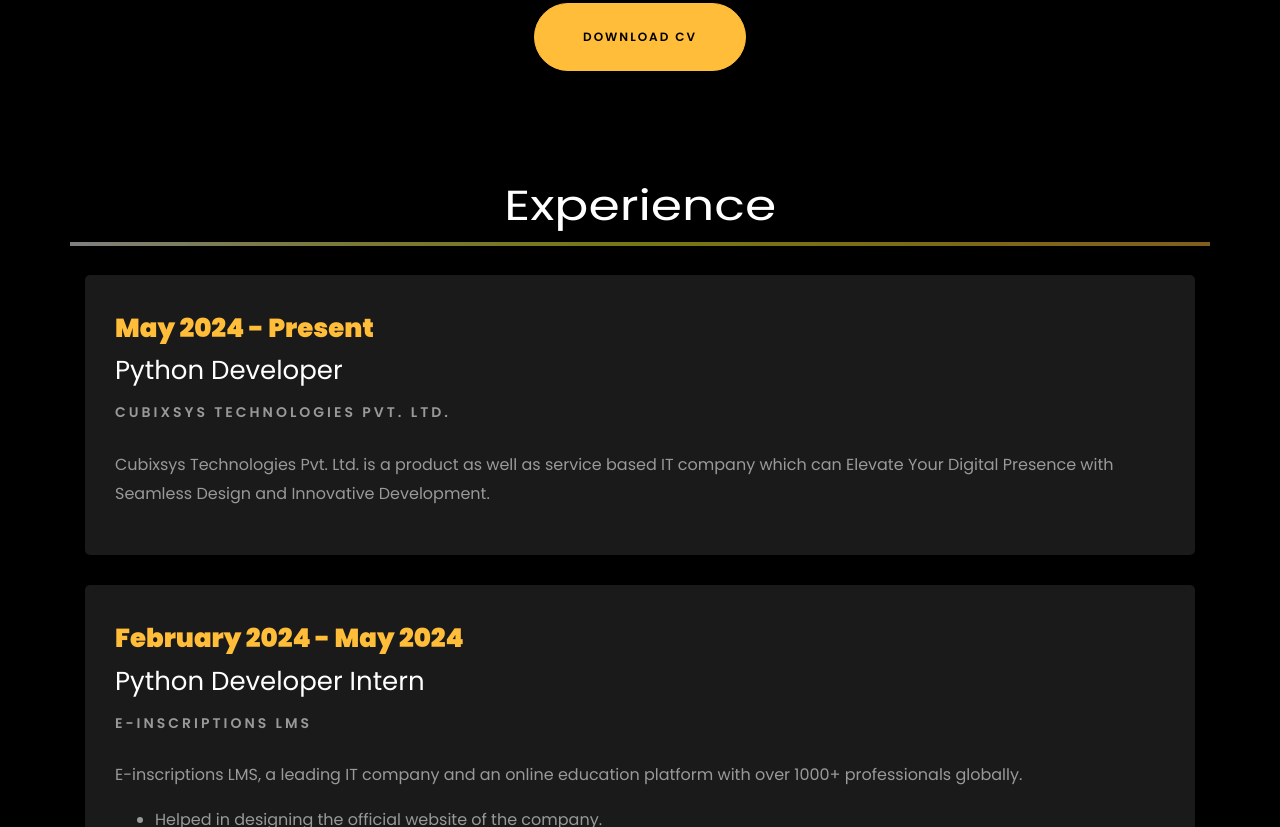
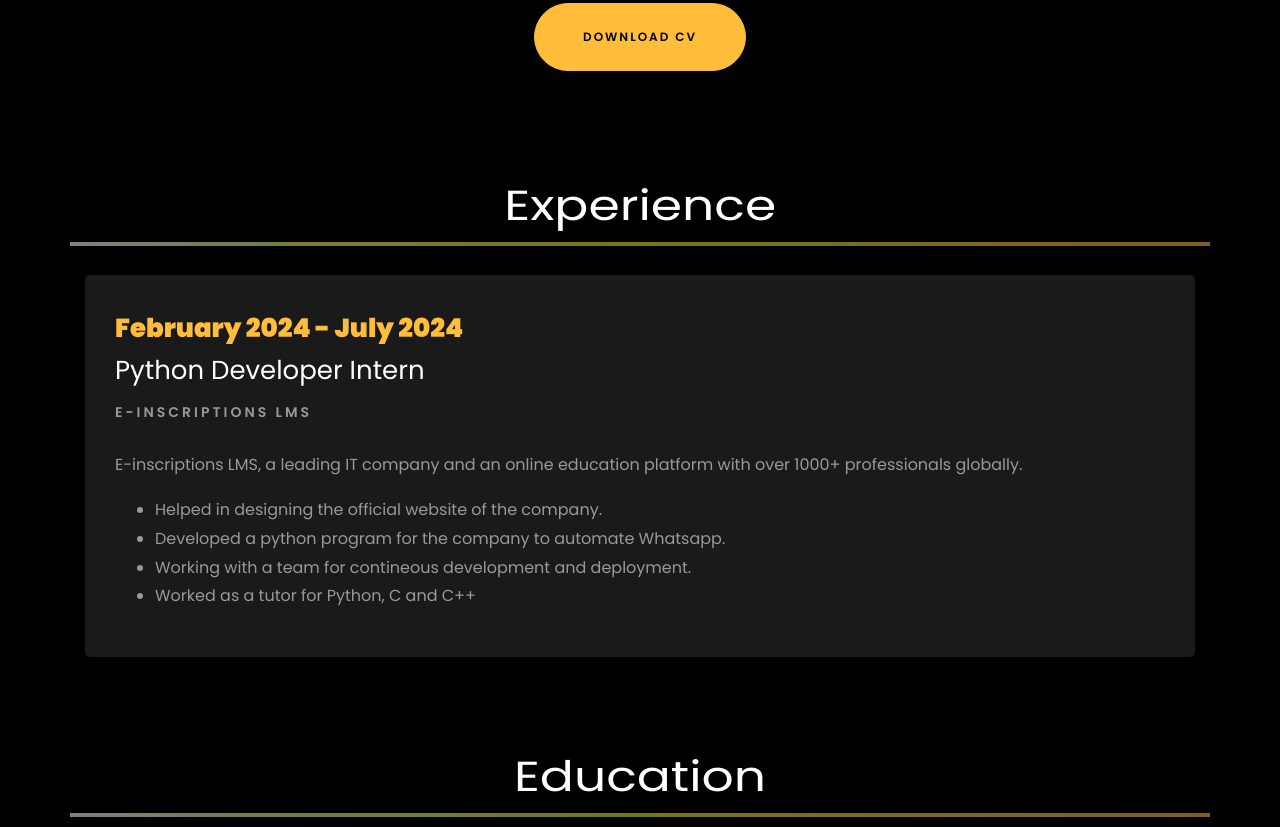
Before and after one commit to AdityaKumarPal/portfolio, a plain HTML site: page index.html in a window 1280 px wide. Shown: the part 1973-2800 px from the top of the page. Drawn offline with Linux system fonts and the light colour scheme; files whose address does not match are found by name.

Commit message:
Added E-inscriptions Internship

```diff
--- a/index.html
+++ b/index.html
@@ -353,30 +353,12 @@
 			</div>
 			<br>
 
-			<div class="row">
-				<div class="col-md-12">
-					<div class="resume-wrap ftco-animate">
-						<span class="date">May 2024 - Present</span>
-						<h2>Python Developer</h2>
-						<span class="position">CubixSYS Technologies Pvt. Ltd.</span>
-						<p class="mt-4">Cubixsys Technologies Pvt. Ltd. is a product as well as service based IT company which can Elevate Your Digital Presence with Seamless Design and Innovative Development.
-						<ul>
-							<!-- <li>Helped in designing the official website of the company.</li>
-							<li>Developed a python program for the company to automate Whatsapp.</li>
-							<li>Working with a team for contineous development and deployment.</li>
-							<li>Worked as a tutor for Python, C and C++</li> -->
-						</ul>
-						</p>
-					</div>
 
-				</div>
-
-			</div>
 
 			<div class="row">
 				<div class="col-md-12">
 					<div class="resume-wrap ftco-animate">
-						<span class="date">February 2024 - May 2024</span>
+						<span class="date">February 2024 - July 2024</span>
 						<h2>Python Developer Intern</h2>
 						<span class="position">E-Inscriptions LMS</span>
 						<p class="mt-4">E-inscriptions LMS, a leading IT company and an online education platform with
```
